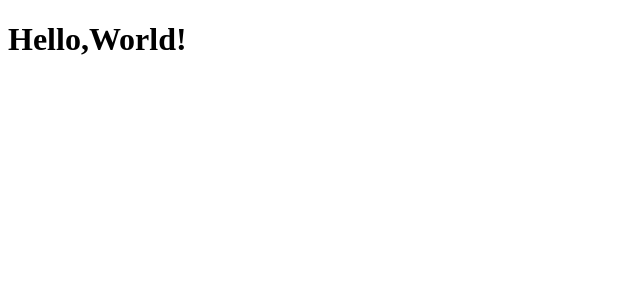
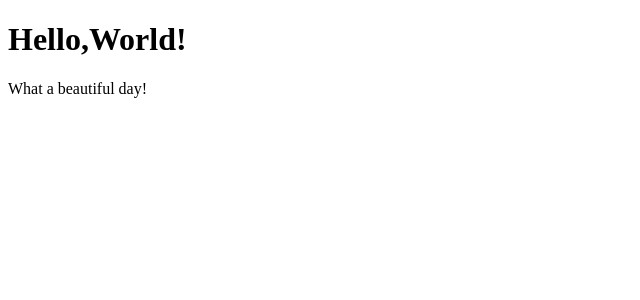
Before and after one commit to CeciliaFabiole/REACT, a React (Create React App) app in the folder react-complete-exercises/: page / in a window 1280 px wide. Shown: the top 300 px of the page, without its empty margins (0-640 px from the left). Built offline with nearby package versions, Linux system fonts and the light colour scheme.

Commit message:
feat:add components-06

```diff
--- a/react-complete-exercises/src/Hello.js
+++ b/react-complete-exercises/src/Hello.js
@@ -9,5 +9,10 @@
 
 //FUNCTION COMPONENT
 export function Hello(){
-    return <h1>Hello,World!</h1>
+    return (
+        <div>
+            <h1>Hello,World!</h1>
+            <p>What a beautiful day!</p>
+        </div>
+    )
 }
```
Also changed, not shown: 1 other file (tests, documents, lock files or other folders).
